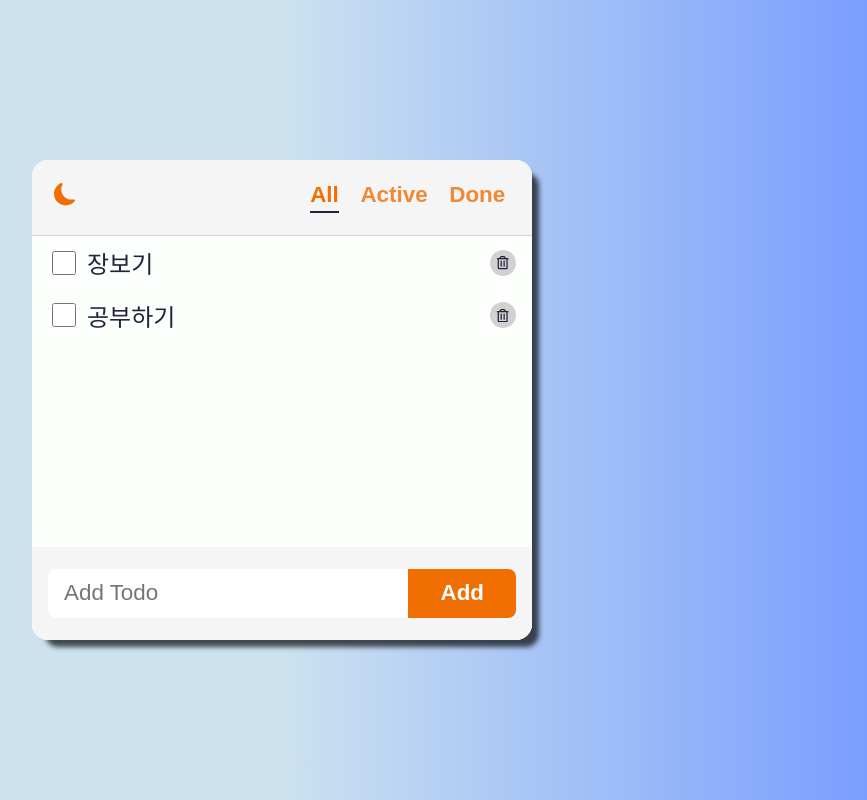
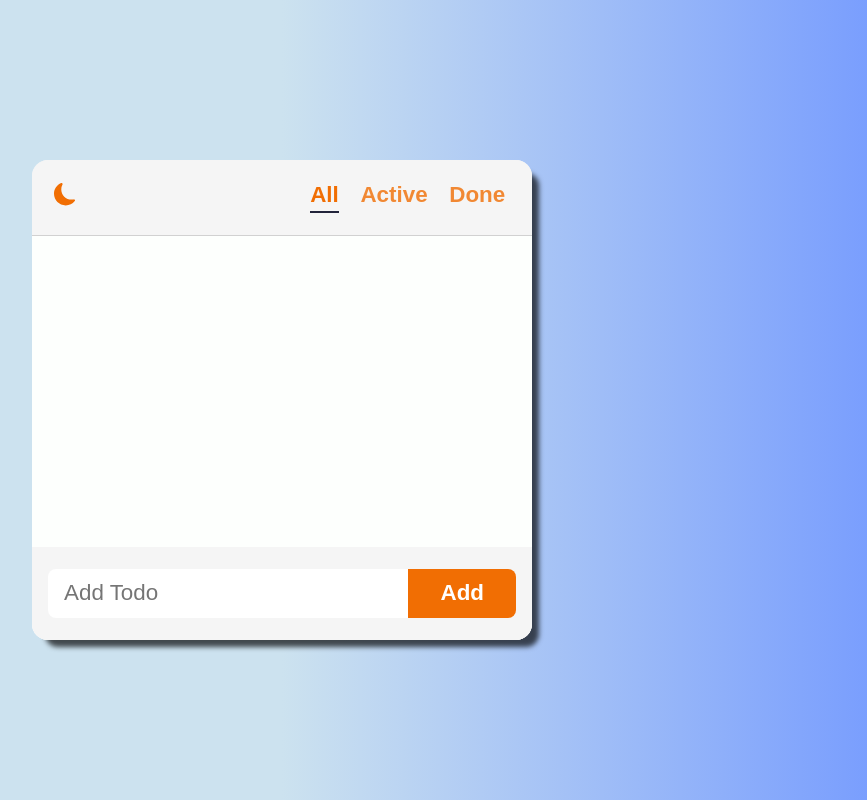
Before and after one commit to EmilyPPP/Simple-TodoList, a React (Create React App) app: page / in a window 1280 px wide. Shown: the whole page, without its empty margins (358-1225 px from the left). Built offline with nearby package versions, Linux system fonts and the light colour scheme; the HTML template or start-up script is replaced by a standard one.

Commit message:
remove unused code

```diff
--- a/src/components/Todo/Todo.jsx
+++ b/src/components/Todo/Todo.jsx
@@ -1,4 +1,4 @@
-import React, { useContext } from 'react';
+import React from 'react';
 import { FaRegTrashAlt } from 'react-icons/fa';
 import { Status } from '../../models/status';
 import styles from './Todo.module.css';
--- a/src/components/TodoList/TodoList.jsx
+++ b/src/components/TodoList/TodoList.jsx
@@ -1,14 +1,10 @@
-import React, { useState, useContext } from 'react';
+import React, { useState } from 'react';
 import AddTodo from '../AddTodo/AddTodo';
-import { Status } from '../../models/status';
 import Todo from '../Todo/Todo';
 import styles from './TodoList.module.css';
 
 export default function TodoList({ filter }) {
-  const [todos, setTodos] = useState([
-    { id: 1, text: '장보기', status: Status.Active },
-    { id: 2, text: '공부하기', status: Status.Active },
-  ]);
+  const [todos, setTodos] = useState([]);
 
   const handleAdd = (todo) => setTodos([...todos, todo]);
   const handleUpdate = (updated) =>
```
